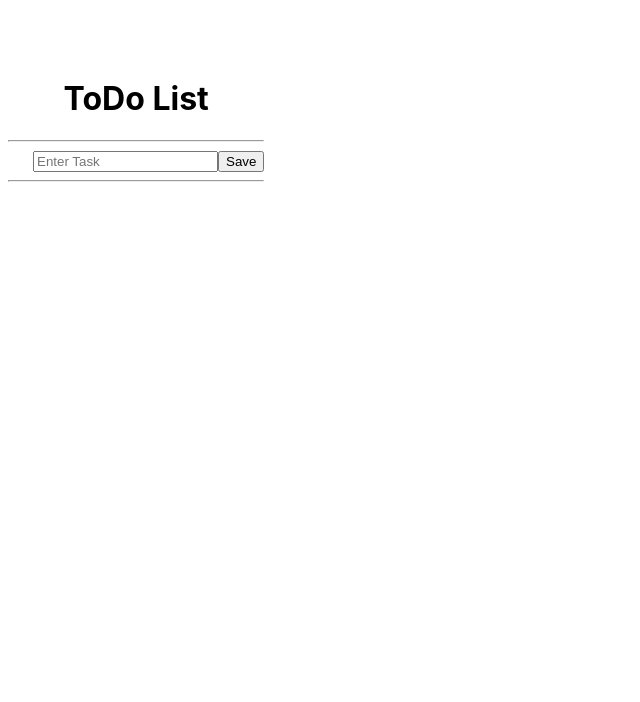
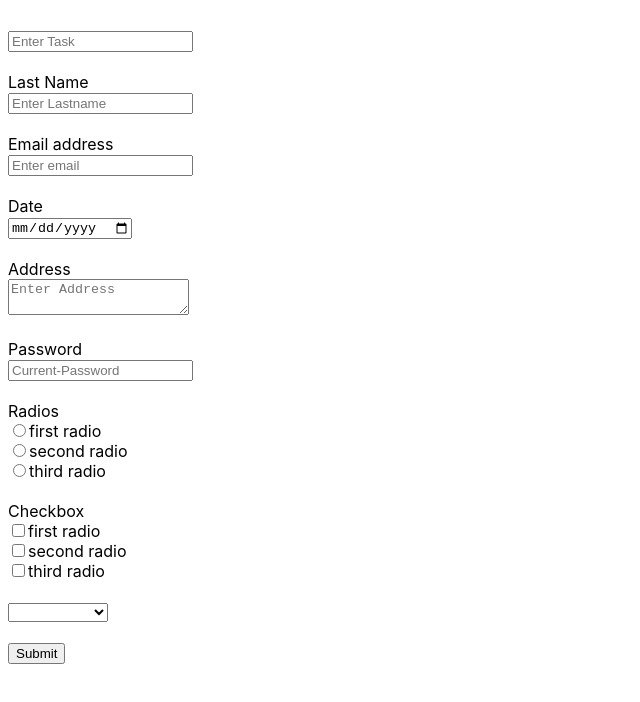
Before and after one commit to nishigothi99/Workoscope_React, a React (Create React App) app: page / in a window 1280 px wide. Shown: the top 702 px of the page, without its empty margins (0-640 px from the left). Built offline with nearby package versions, Linux system fonts and the light colour scheme.

Commit message:
updated ToDo and started working on Form

```diff
--- a/package.json
+++ b/package.json
@@ -7,6 +7,7 @@
     "@testing-library/react": "^9.5.0",
     "@testing-library/user-event": "^7.2.1",
     "react": "^16.13.1",
+    "react-bootstrap-validation": "^0.1.11",
     "react-dom": "^16.13.1",
     "react-scripts": "3.4.3"
   },
--- a/src/App.js
+++ b/src/App.js
@@ -1,11 +1,11 @@
 import React, {Component } from 'react';
-import ToDo from './ToDo'
+import FORM from './Form'
 
 class App extends Component {
   render() {
     return (
       <div className="App">
-        <ToDo/>
+        <FORM/>
       </div>
     );
   }
--- /dev/null
+++ b/src/Form.js
@@ -0,0 +1,168 @@
+import React,{ Component } from "react";
+import { Form, Button } from "react-bootstrap";
+
+export default class FORM extends Component {
+  constructor(props) {
+    super(props);
+    this.state = {
+    data:[],
+    FirstnameError: ""
+    };
+  }
+
+  // validate= () =>{
+  //   let FirstnameError = "";
+  //   var name=this.state.data
+  //   console.log(name)
+  //   // if(!name.match(/^[a-zA-Z]+$/)){
+  //   //   FirstnameError="Enter Proper First name"
+  //   //   this.setState({FirstnameError})
+  //   //   return false
+  //   // }
+  //   return true
+  // }
+
+  handleSubmit= (event) =>{
+    event.preventDefault();
+    let FirstnameError = "";
+
+    const info = { name: this.name.value };
+    console.log(info)
+    const data = [...this.state.data, info];
+    console.log(data)
+    this.setState({
+      data,
+    });
+    this.name.value = "";
+    console.log(data)
+      if(!data[0]["name"].match(/^[a-zA-Z]+$/)){
+      FirstnameError="Enter Proper First name"
+      this.setState({FirstnameError})
+    }
+    else{
+        this.setState({data})
+        console.log(this.state.data)
+      }
+    }
+
+
+  render() {
+    return (
+      <Form onSubmit={this.handleSubmit}>
+        <input
+              type="text"
+              placeholder="Enter Task"
+              ref={(input) => (this.name = input)}
+              required
+              />
+          <div style={{color:'red'}}>{this.state.FirstnameError}</div>
+        <br />
+
+        <Form.Group>
+          <Form.Label>Last Name</Form.Label>
+          <br />
+          <Form.Control
+            name="LastName"
+            type="text"
+            placeholder="Enter Lastname"
+          />
+        </Form.Group>
+        <br />
+
+        <Form.Group>
+          <Form.Label>Email address</Form.Label>
+          <br />
+          <Form.Control type="email" name="Email" placeholder="Enter email" />
+        </Form.Group>
+        <br />
+
+        <Form.Group>
+          <Form.Label>Date</Form.Label>
+          <br />
+          <Form.Control type="date" name="date" />
+        </Form.Group>
+        <br />
+
+        <Form.Group>
+          <Form.Label>Address</Form.Label>
+          <br />
+          <Form.Control
+            type="text"
+            as="textarea"
+            name="add"
+            placeholder="Enter Address"
+          />
+        </Form.Group>
+        <br />
+
+        <Form.Group>
+          <Form.Label>Password</Form.Label>
+          <br />
+          <Form.Control type="password" placeholder="Current-Password" />
+        </Form.Group>
+        <br />
+
+        <Form.Group>
+          <Form.Label>Radios</Form.Label>
+          <Form.Check
+            type="radio"
+            label="first radio"
+            name="formHorizontalRadios"
+            id="formHorizontalRadios1"
+          />
+          <Form.Check
+            type="radio"
+            label="second radio"
+            name="formHorizontalRadios"
+            id="formHorizontalRadios2"
+          />
+          <Form.Check
+            type="radio"
+            label="third radio"
+            name="formHorizontalRadios"
+            id="formHorizontalRadios3"
+          />
+        </Form.Group>
+        <br />
+
+        <Form.Group>
+          <Form.Label>Checkbox</Form.Label>
+          <Form.Check
+            type="checkbox"
+            label="first radio"
+            name="formHorizontalRadios"
+            id="formHorizontalCheck1"
+          />
+          <Form.Check
+            type="checkbox"
+            label="second radio"
+            name="formHorizontalCheck"
+            id="formHorizontalCheck2"
+          />
+          <Form.Check
+            type="checkbox"
+            label="third radio"
+            name="formHorizontalRadios"
+            id="formHorizontalCheck3"
+          />
+        </Form.Group>
+        <br />
+
+        <Form.Group>
+          <Form.Control as="select">
+            <option></option>
+            <option>Ahmedabad</option>
+            <option>Surat</option>
+            <option>Gandhinagar</option>
+            <option>Rajkot</option>
+          </Form.Control>
+        </Form.Group>
+        <br />
+
+        <Button variant="primary" type="submit">
+          Submit
+        </Button>
+      </Form>
+    );
+  }
+}
--- a/src/ToDo.js
+++ b/src/ToDo.js
@@ -30,22 +30,24 @@ class ToDo extends Component {
   //
   onDelete = (index) => {
     console.log("Inside delete");
+    // var ID = this.state.ID
+    var _data = this.state.data;
+    for (var i = index ; i < _data.length ; i++) {
+       _data[i].ID = _data[i].ID-1
+     console.log(_data[i].ID)
+    }
     this.setState({
-      data: [
-        ...this.state.data.slice(0, index),
-        ...this.state.data.slice(index + 1),
-      ],
+      data: [..._data.slice(0, index), ..._data.slice(index + 1)],
     });
   };
-  onUpdate = (event,task, ID) => {
+  onUpdate = (event, task, ID) => {
     const data = this.state.data;
     data.map((item) => {
       if (ID === item.ID) {
-
         console.log("hi");
         item.task = task;
+      }
 
-      }
       return item;
     });
     this.setState({
@@ -53,26 +55,26 @@ class ToDo extends Component {
     });
   };
 
-
-  onEdit = (index, event) => {
+  onEdit = (index, ID) => {
     console.log("inside Edit");
+    console.log("this.state.index", index, " this.state.ID", ID);
 
     this.setState({
       index,
     });
   };
 
-  keyHandle=(event)=>{
-    console.log(event.key)
-    if(event.key === 'Enter'){
-      console.log("hello")
-      document.getElementById("enter").style.display="none"
-      var index = this.state.index
+  keyHandle = (event) => {
+    console.log(event.key);
+    if (event.key === "Enter") {
+      console.log("hello");
+      document.getElementById("enter").style.display = "none";
+      // var index = this.state.index
       this.setState({
-        index : null
-      })
+        index: null,
+      });
     }
-  }
+  };
 
   render() {
     return (
@@ -82,13 +84,13 @@ class ToDo extends Component {
         <hr />
 
         <div className="row" id="row">
-          <form onSubmit={this.onSubmit} style={{ marginLeft: 25 + "px" }}>
+          <form onSubmit={this.onSubmit} style={{ marginLeft: 200 + "px" }}>
             <input
               type="text"
               placeholder="Enter Task"
               ref={(input) => (this.task = input)}
               required
-            />
+              />
             <button type="submit">Save</button>
           </form>
         </div>
@@ -98,9 +100,9 @@ class ToDo extends Component {
               info={info}
               index={this.state.index}
               onDelete={() => this.onDelete(index)}
-              onEdit={() => this.onEdit(index)}
-              onUpdate={(event,value,ID) => this.onUpdate(event,value,ID)}
-              keyHandle={(event)=>this.keyHandle(event)}
+              onEdit={(ID) => this.onEdit(index, ID)}
+              onUpdate={(event, value, ID) => this.onUpdate(event, value, ID)}
+              keyHandle={(event) => this.keyHandle(event)}
             />
           ))}
         </div>
--- a/src/ToDoComp.js
+++ b/src/ToDoComp.js
@@ -6,22 +6,24 @@ export const Card = (props) => {
     <div id="card">
       <p>
         Your {props.info.ID} task : {props.info.task}
+        <br />
+        {props.index === props.info.ID ? (
+          <input
+            id="enter"
+            type="text"
+
+            defaultValue={props.info.task}
+            onChange={(event) => {
+              props.onUpdate(event, event.target.value, props.info.ID);
+            }}
+            onKeyPress={(event) => {
+              props.keyHandle(event);
+            }}
+          ></input>
+        ) :<div>
+        <button onClick={() => props.onEdit(props.info.ID)}>Edit</button>
         <button onClick={() => props.onDelete(props.info.ID)}>Delete</button>
-        <button onClick={() => props.onEdit(props.info.ID)}>Edit</button>
-        <br />
-
-          {props.index === props.info.ID ? (
-            <input id="enter"
-              type="text"
-              defaultValue={props.info.task}
-              onChange={(event) => {
-              props.onUpdate(event,event.target.value, props.info.ID)
-            }}
-            onKeyPress = {(event) => {props.keyHandle(event)}
-            }
-            ></input>
-          ) : null}
-
+      </div>}
       </p>
     </div>
   );
--- a/src/index.css
+++ b/src/index.css
@@ -13,12 +13,26 @@ code {
 h1{
   text-align: center;
 }
+form {
+  margin: 30px auto;
+}
 
 .container {
-  position: absolute;
+  /* position: absolute; */
+
+    width: 35%;
+    margin: 44px auto;
+    padding: 10px;
+    padding-right: 15px;
+    padding-left: 15px;
+    margin-right: auto;
+    margin-left: auto;
+
   /* Center form in page horizontally & vertically */
-
+/*
   margin-top: 50px;
+  margin-left:100px;
+  margin-right:100px */
 }
 
 #row {
```
Also changed, not shown: src/formexample.js (added, +99 -0 lines), 1 other file (tests, documents, lock files or other folders).
